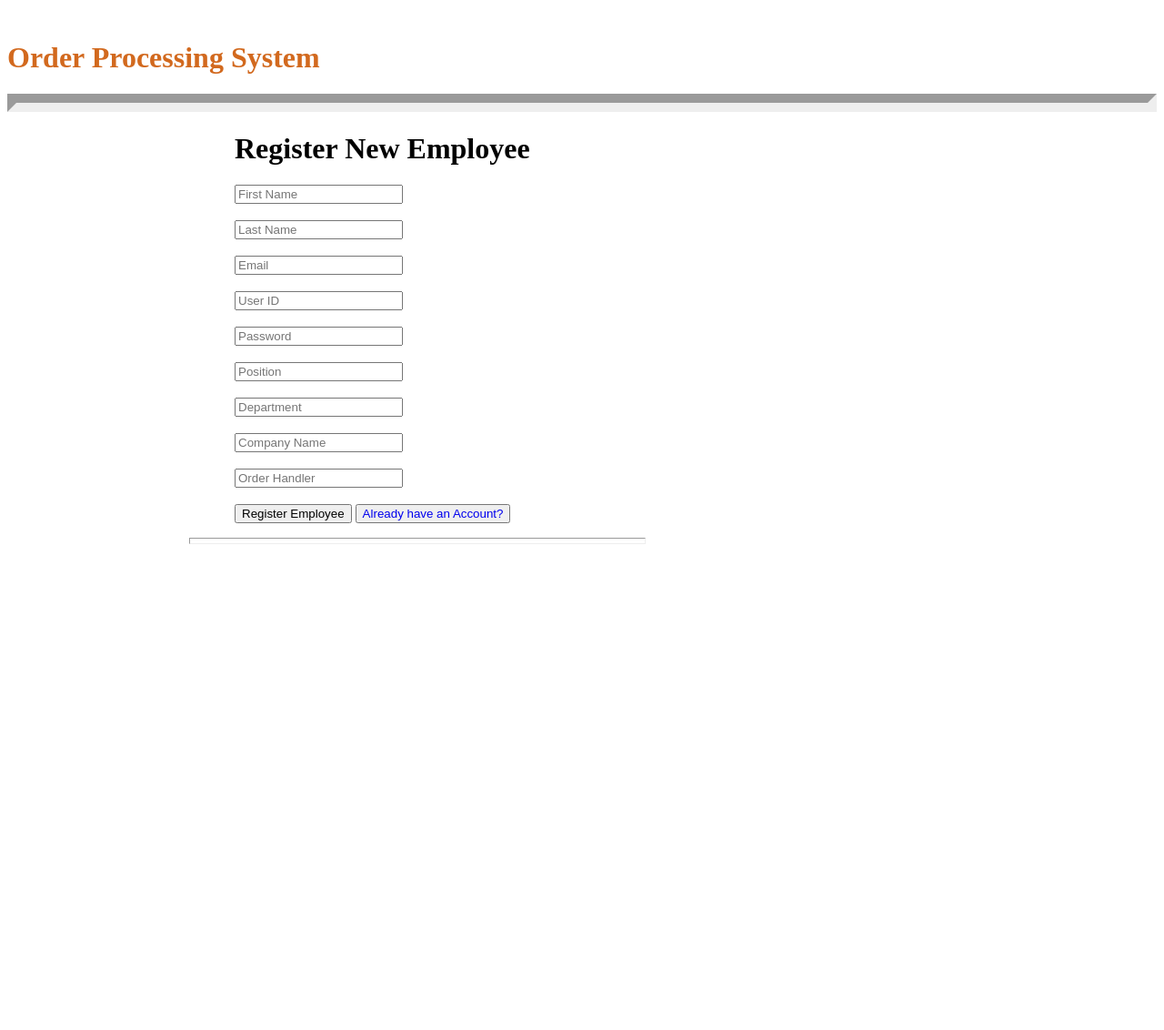
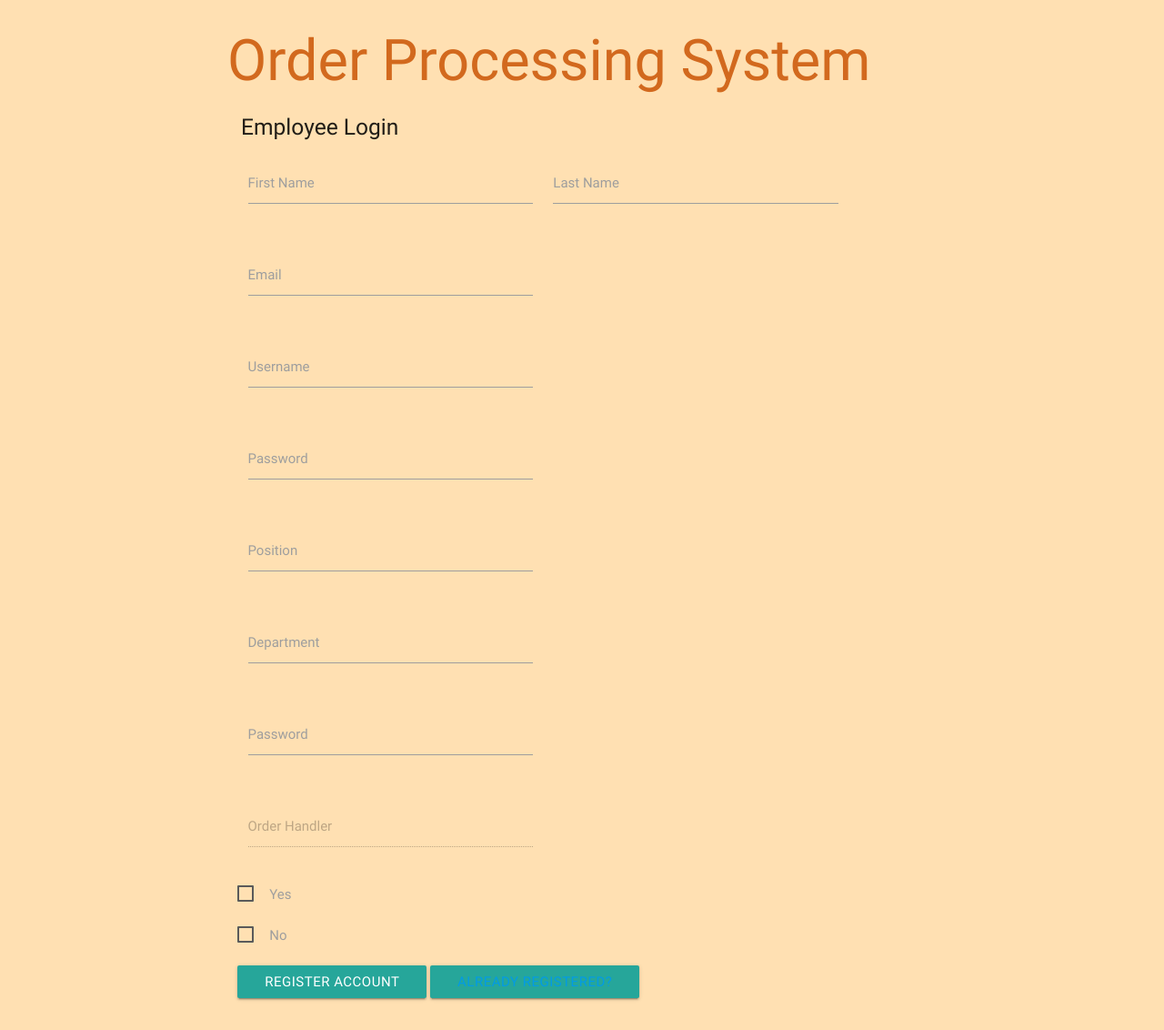
Before and after one commit to mkhalid578/orderProcessing, a Flask app: page /registerUser in a window 1280 px wide. Shown: the whole page at 91% size. Before the commit the page ends 598 px from the top, so only its background shows below. Run offline with Flask 2, Linux system fonts and the light colour scheme; some libraries are stand-ins or nearby versions.

Commit message:
Adding updated templates and modified Login UI

```diff
--- a/flask/flaskApp/templates/registerUser.html
+++ b/flask/flaskApp/templates/registerUser.html
@@ -1,43 +1,103 @@
 <html>
   <head>
     <title>Order Processing Application </title>
+    <link href="../static/css/materialize.css" type="text/css" rel="stylesheet" media="screen,projection">
+    <link href="http://fonts.googleapis.com/icon?family=Material+Icons" rel="stylesheet">
   </head>
 
-	<body>
+  <body style="background-color:#ffe0b2;">
 
-  	<h1 style="color: chocolate;color-adjust: exact;">
-			<br>Order Processing System</br>
+    <h1 style="color: chocolate;color-adjust: exact; padding-left:250px;">
+      Order Processing System<br>
     </h1>
-		<hr style="color: brown;width: auto;  display: block;
-    						margin-top: 0.5em;margin-bottom: 0.5em;
-    						margin-left: auto;margin-right: auto;
-    						border-style: inset; border-width: 10px;">
 
     {% block body %}
 
-    <h1 style="padding-left: 250px;">Register New Employee</h1>
 
-		<div id="company-login">
-			<form action="" style="padding-left: 250px;" method="post">
-				<input id="first-name" type="text" placeholder="First Name" name="first" value="{{request.form.first}}"><br><br>
-				<input id="last-name" type="text" placeholder="Last Name" name="last" value="{{request.form.last}}"><br><br>
-                <input id="email-id" type="text" placeholder="Email" name="email" value="{{request.form.email}}"><br><br>
-                <input id="user-id" type="text" placeholder="User ID" name="userId" value="{{request.form.userId}}"><br><br>
-                <input id="password" type="text" placeholder="Password" name="password" value="{{request.form.password}}"><br><br>
-                <input id="position" type="text" placeholder="Position" name="position" value="{{request.form.position}}"><br><br>
-                <input id="department" type="text" placeholder="Department" name="dept" value="{{request.form.dept}}"><br><br>
-                <input id="companyName" type="text" placeholder="Company Name" name="company" value="{{request.form.company}}"><br><br>
-                <input id="orderHandler" type="text" placeholder="Order Handler" name="orderHandler" value="{{request.form.orderHandler}}"><br><br>
-				<input type="submit" value="Register Employee"> <button><a style="text-decoration:none;" href="{{url_for('login')}}">Already have an Account?</a></button>
-			</form>
+    <h5 style="padding-left:265px;"> Employee Login </h5>
+
+    <div id="company-login" style="padding-left:250px;">
+      <div class="row">
+    	<form class="col s12" method="post">
+      	  <div class="row">
+       	    <div class="input-field col s4">
+              <input id="first_name" type="text" class="validate" name="first" value="{{request.form.first}}">
+              <label for="first_name">First Name</label>
+       	    </div>
+	    <div class="input-field col s4">
+              <input id="last_name" type="text" class="validate" name="last" value="{{request.form.last}}">
+              <label for="last_name">Last Name</label>
+       	    </div>
+      	  </div>
+	  <div class="row">
+       	    <div class="input-field col s4">
+              <input id="email" type="text" class="validate" name="email" value="{{request.form.email}}">
+              <label for="email">Email</label>
+            </div>
+      	  </div>
+	  <div class="row">
+       	    <div class="input-field col s4">
+              <input id="userId" type="text" class="validate" name="userId" value="{{request.form.userId}}">
+              <label for="userId">Username</label>
+            </div>
+      	  </div>
+	  <div class="row">
+       	    <div class="input-field col s4">
+              <input id="password" type="password" class="validate" name="password" value="{{request.form.password}}">
+              <label for="password">Password</label>
+            </div>
+      	  </div>
+	  <div class="row">
+       	    <div class="input-field col s4">
+              <input id="position" type="text" class="validate" name="position" value="{{request.form.position}}">
+              <label for="password">Position</label>
+            </div>
+	  </div>
+	  <div class="row">
+       	    <div class="input-field col s4">
+              <input id="department" type="text" class="validate" name="dept" value="{{request.form.dept}}">
+              <label for="password">Department</label>
+            </div>
+	  </div>
+	  <div class="row">
+       	    <div class="input-field col s4">
+              <input id="companyName" type="text" class="validate" name="company" value="{{request.form.company}}">
+              <label for="password">Password</label>
+            </div>
+	  </div>
+
+	  <div class="row">
+       	    <div class="input-field col s4">
+	      <input disabled id="disabled" type="text" class="validate">
+              <label for="disabled">Order Handler</label>
+            </div>
+	  </div>
+	  <div class="row">
+	    <input type="checkbox" id="yes" />
+      	    <label for="yes">Yes</label>
+
+	  </div>
+	  <div class="row">
+	    <input type="checkbox" id="no" />
+      				<label for="no">No</label>
+	  </div>
+	  <button class="btn waves-effect waves-light" type="submit" name="action"> Register Account </button>
+
+	  <button class="btn waves-effect waves-light" type="submit" name="action">
+	    <a style="text-decoration:none;" href="{{url_for('login')}}"> Already Registered?</a>
+	  </button>
 
 	  {% if error %}
-		  <p class=error style="padding-left: 250px;"><strong>Error:</strong> {{ error }} </p>
+	  <p class=error><strong>Error:</strong> {{ error }} </p>
 	  {% endif %}
 
-			<hr style="width: 500px;color: brown;height: 5px; margin-left: 200px; " >
+	</form>
+      </div>
+    </div>
 
     {% endblock %}
-        </div>
   </body>
+
+  <script type="text/javascript" src="https://code.jquery.com/jquery-2.1.1.min.js"></script>
+  <script src="../static/js/materialize.js"></script>
 </html>
```
Also changed, not shown: flask/flaskApp/templates/company-login.html (+38 -23 lines), flask/flaskApp/templates/employ-login.html (+35 -26 lines), flask/flaskApp/templates/processing-window.html (+47 -24 lines), flask/flaskApp/templates/registerCompany.html (+37 -18 lines). Lines whose indentation alone changed are shown as unchanged.
